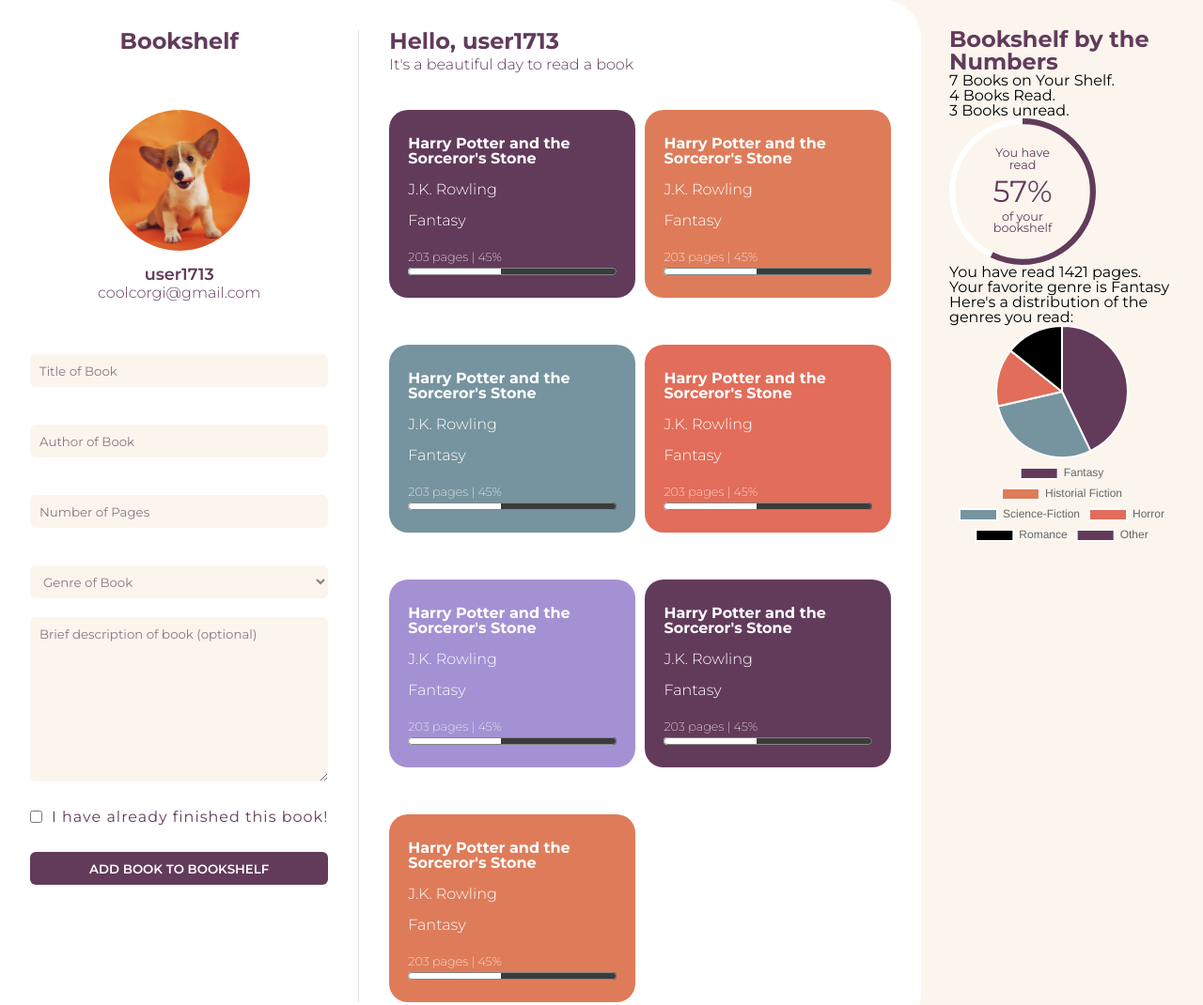
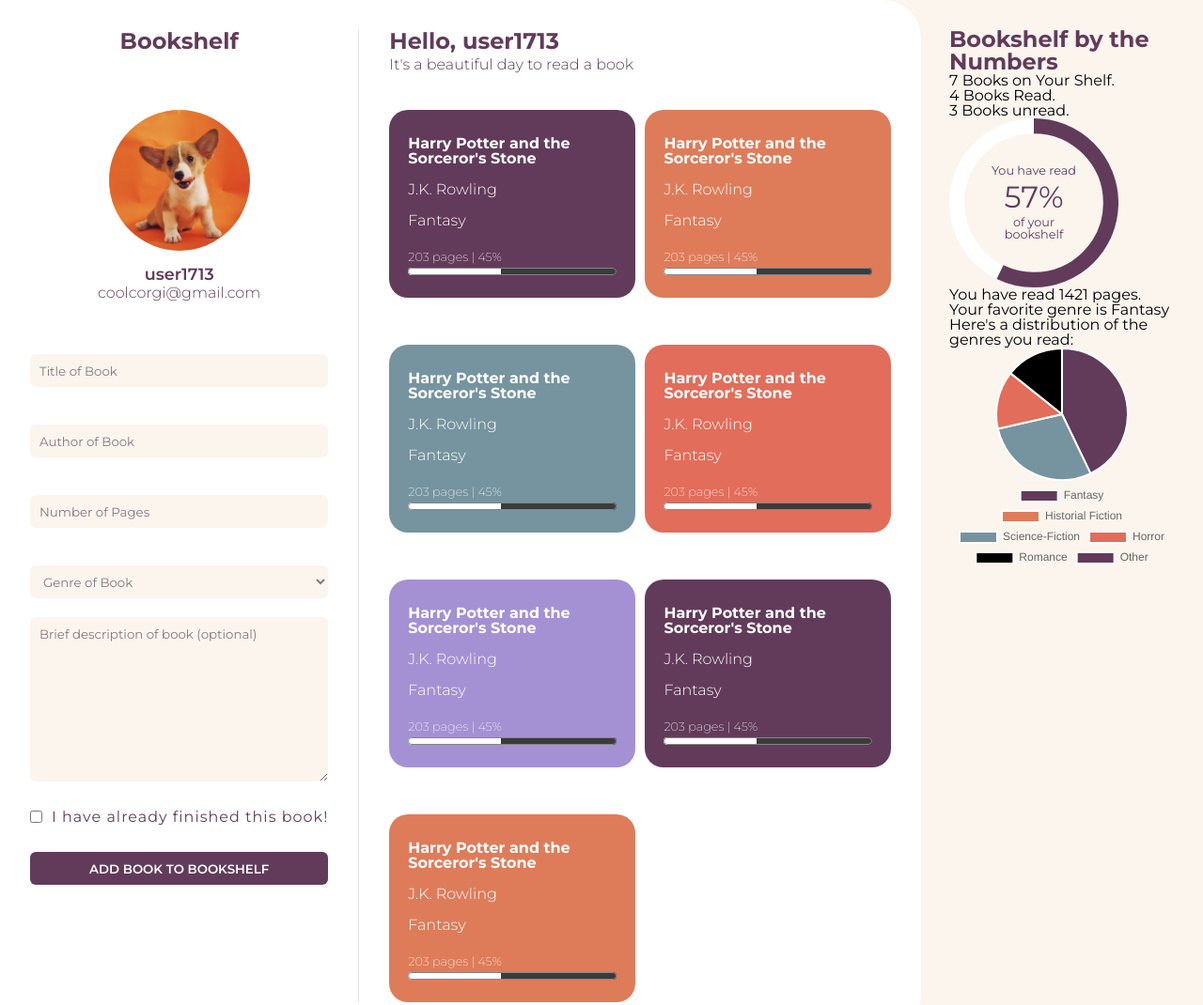
Before and after one commit to turbulentPanda/library, a website: page index.html in a window 1280 px wide. Shown: the top 1070 px of the page at 94% size. Drawn offline with nearby package versions, Linux system fonts and the light colour scheme.

Commit message:
Changed animation speed of the progress bar and pie chart to be equal to each other

```diff
--- a/charts.js
+++ b/charts.js
@@ -22,6 +22,10 @@
 };
 
 const options = {
+    animation: {
+        duration: 1150,
+    },
+
     plugins: {
         legend: {
             position: 'bottom',
--- a/input.scss
+++ b/input.scss
@@ -47,8 +47,8 @@
 }
 
 .book-count-progressbar {
-    height: 65%;
-    width: 65%;
+    height: 75%;
+    width: 75%;
 }
 
 .book-genre-chart {
--- a/progressbars.js
+++ b/progressbars.js
@@ -2,7 +2,7 @@
 const percentage = 4 / 7;
 const bookCountProgressBar = new ProgressBar.Circle('.book-count-progressbar', {
     color: '#623b5a',
-    strokeWidth: 4,
+    strokeWidth: 9,
     trailColor: 'white',
     text: {
         value: `You have read <span class="myspan">${(percentage * 100).toFixed(0)}%</span><br>of your bookshelf`,
@@ -10,5 +10,5 @@
     },
 });
 bookCountProgressBar.animate(percentage, {
-    duration: 2000,
+    duration: 750,
 });
```
Also changed, not shown: styles.css.
